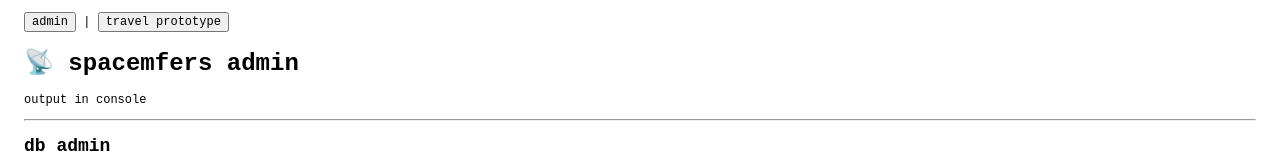
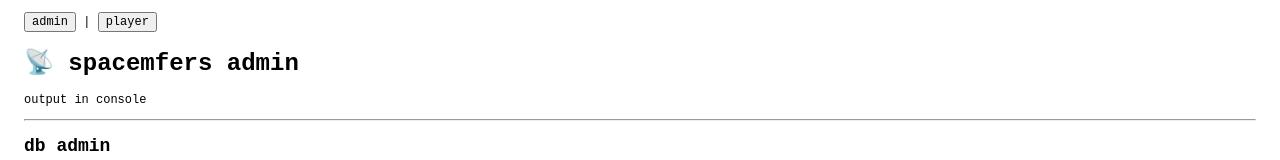
Before and after one commit to zhougsoft/2d-spacemfers-prototype, a React (Vite) app in the folder client/: page / in a window 1280 px wide. Shown: the top 160 px of the page. Built offline with nearby package versions, Linux system fonts and the light colour scheme.

Commit message:
tidying shit

```diff
--- a/client/src/App.tsx
+++ b/client/src/App.tsx
@@ -1,7 +1,7 @@
 import { useState } from 'react'
 import AdminDashboard from './components/AdminDashboard'
 import { LineDivider } from './components/Shared'
-import MapPrototype from './components/MapPrototype'
+import PlayerDashboard from './components/PlayerDashboard'
 
 const App = () => {
   const [activeTab, setActiveTab] = useState('admin')
@@ -11,9 +11,9 @@ const App = () => {
       <header>
         <button onClick={() => setActiveTab('admin')}>admin</button>
         <LineDivider />
-        <button onClick={() => setActiveTab('travel')}>travel prototype</button>
+        <button onClick={() => setActiveTab('travel')}>player</button>
       </header>
-      {activeTab === 'admin' ? <AdminDashboard /> : <MapPrototype />}
+      {activeTab === 'admin' ? <AdminDashboard /> : <PlayerDashboard />}
     </main>
   )
 }
--- a/client/src/components/MapPrototype.tsx
+++ b/client/src/components/PlayerDashboard.tsx
@@ -40,7 +40,7 @@ const planetDistances: Record<string, number> = {
   pluto: 39.5,
 }
 
-const MapPrototype = () => {
+const PlayerDashboard = () => {
   const [solarSystem, setSolarSystem] = useState<Record<string, any> | null>(
     null
   )
@@ -127,4 +127,4 @@ const MapPrototype = () => {
   )
 }
 
-export default MapPrototype
+export default PlayerDashboard
```
Also changed, not shown: 1 other file (tests, documents, lock files or other folders).
